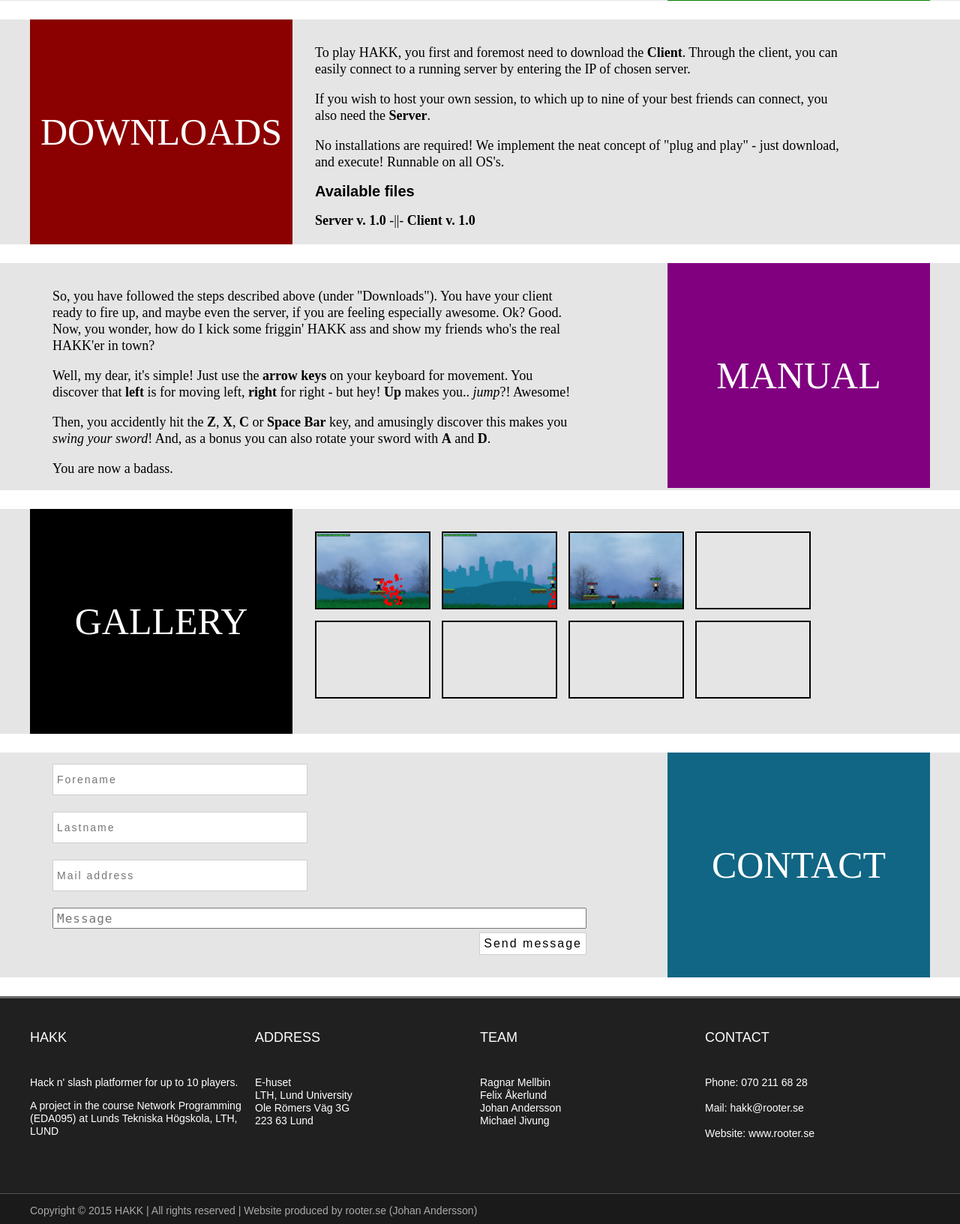
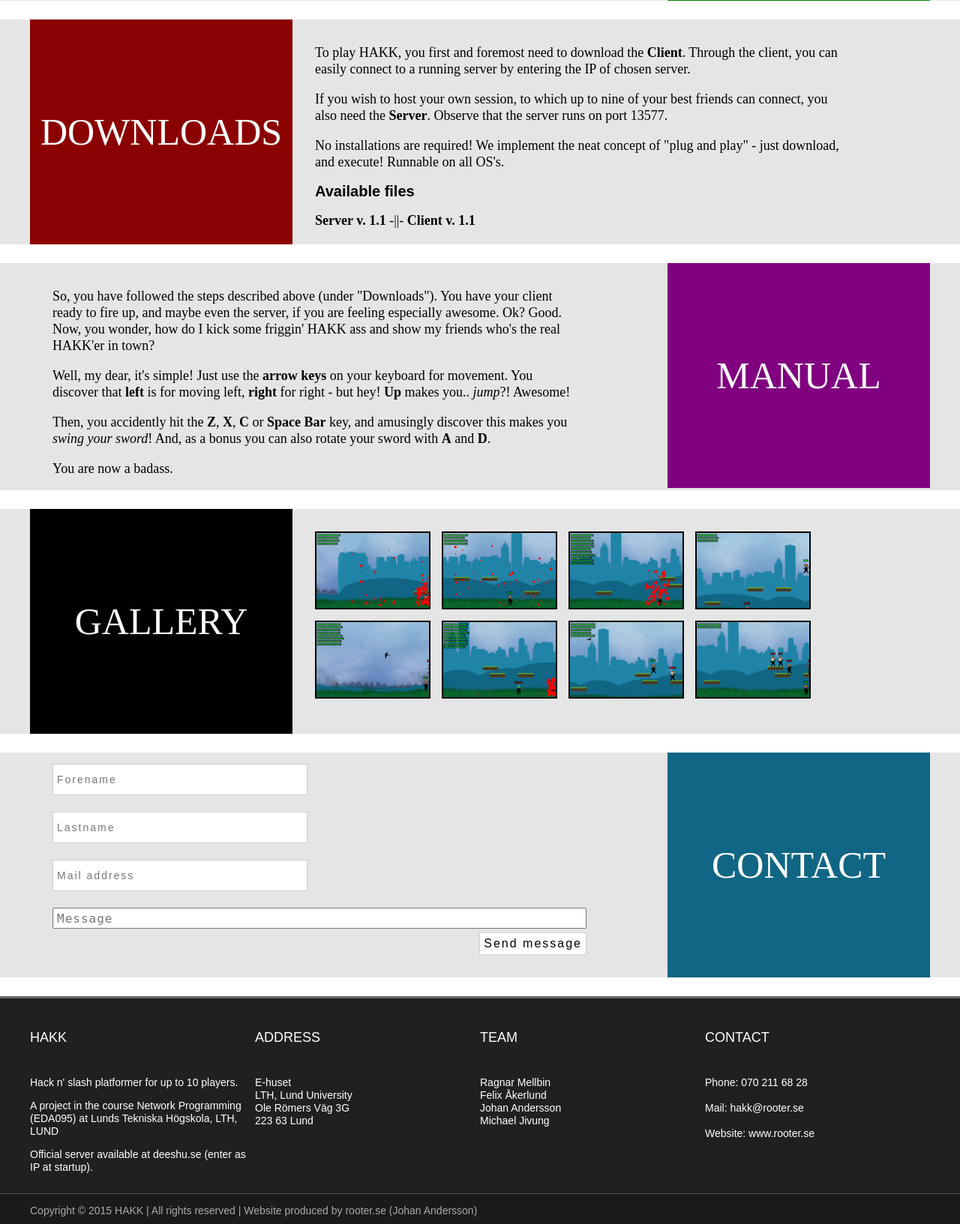
Before and after one commit to brocahontaz/hakksite, a PHP site: page / in a window 1280 px wide. Shown: the part 1329-2962 px from the top of the page at 75% size. Run offline with PHP 8.4, Linux system fonts and the light colour scheme; some libraries are stand-ins or nearby versions.

Commit message:
Final touches.

```diff
--- a/css/stylesheet.css
+++ b/css/stylesheet.css
@@ -228,7 +228,7 @@ display: block;
 position: relative;
 width: 1200px;
 height: 560px;
-background-image: url("../images/background2.png");
+background-image: url("../images/screen8.png");
 background-size: 100%;
 background-position: left top;
 background-color: #106684;
@@ -562,15 +562,35 @@ background-size: 150%;
 }
 
 .thumbnail.picone {
-background-image: url("../images/background2.png");
+background-image: url("../images/screen1.png");
 }
 
 .thumbnail.pictwo {
-background-image: url("../images/background3.png");
+background-image: url("../images/screen2.png");
 }
 
 .thumbnail.picthree {
-background-image: url("../images/background4.png");
+background-image: url("../images/screen3.png");
+}
+
+.thumbnail.picfour {
+background-image: url("../images/screen4.png");
+}
+
+.thumbnail.picfive {
+	background-image: url("../images/screen5.png");
+}
+
+.thumbnail.picsix {
+background-image: url("../images/screen6.png");
+}
+
+.thumbnail.picseven {
+background-image: url("../images/screen7.png");
+}
+
+.thumbnail.piceight {
+background-image: url("../images/screen8.png");
 }
 
 /* the overlayed element */
--- a/index.php
+++ b/index.php
@@ -268,14 +268,13 @@
 						To play HAKK, you first and foremost need to download the <b>Client</b>. Through the client, you can easily connect to a running server by entering the IP of chosen server.
 						</p>
 						<p>
-						If you wish to host your own session, to which up to nine of your best friends can connect, you also need the <b>Server</b>.
-						</p>
+						If you wish to host your own session, to which up to nine of your best friends can connect, you also need the <b>Server</b>. Observe that the server runs on port 13577.
 						<p>
 						No installations are required! We implement the neat concept of "plug and play" - just download, and execute! Runnable on all OS's.
 						</p>
 						<h1>Available files</h1>
 						<p>
-						<b><a href="downloads/hakkserver.jar" download>Server v. 1.0</a></b> -||- <b><a href="downloads/hakkclient.jar" download>Client v. 1.0</a></b>
+						<b><a href="downloads/hakkserver.jar" download>Server v. 1.1</a></b> -||- <b><a href="downloads/hakkclient.jar" download>Client v. 1.1</a></b>
 						</p>
 					</div>
 
@@ -314,28 +313,38 @@
 						GALLERY
 					</div>
 					<div class="content_text" style="margin-top:15px">
-						<a href="images/background2.png" data-lightbox="roadtrip">
+						<a href="images/screen1.png" data-lightbox="roadtrip">
 						<div class="thumbnail picone">
 						</div>
 						</a>
-						<a href="images/background3.png" data-lightbox="roadtrip">
+						<a href="images/screen2.png" data-lightbox="roadtrip">
 						<div class="thumbnail pictwo">
 						</div>
 						</a>
-						<a href="images/background4.png" data-lightbox="roadtrip">
+						<a href="images/screen3.png" data-lightbox="roadtrip">
 						<div class="thumbnail picthree">
 						</div>
 						</a>
-						<div class="thumbnail">
+						<a href="images/screen4.png" data-lightbox="roadtrip">
+						<div class="thumbnail picfour">
 						</div>
-						<div class="thumbnail">
+						</a>
+						<a href="images/screen5.png" data-lightbox="roadtrip">
+						<div class="thumbnail picfive">
 						</div>
-						<div class="thumbnail">
+						</a>
+						<a href="images/screen6.png" data-lightbox="roadtrip">
+						<div class="thumbnail picsix">
 						</div>
-						<div class="thumbnail">
+						</a>
+						<a href="images/screen7.png" data-lightbox="roadtrip">
+						<div class="thumbnail picseven">
 						</div>
-						<div class="thumbnail">
+						</a>
+						<a href="images/screen8.png" data-lightbox="roadtrip">
+						<div class="thumbnail piceight">
 						</div>
+						</a>
 					</div>
 				</div>
 			</div>
@@ -371,6 +380,9 @@
 					<p class="footer_text">
 						A project in the course Network Programming (EDA095) at Lunds Tekniska Högskola, LTH, LUND
 					</p>
+					<p class="footer_text">
+					Official server available at deeshu.se (enter as IP at startup).
+					</P>
 				</div>
 
 				<div class="footer_content_element">
```
Also changed, not shown: images/screen1.png (added), images/screen2.png (added), images/screen3.png (added), images/screen4.png (added), images/screen5.png (added), images/screen6.png (added), images/screen7.png (added), images/screen8.png (added).
